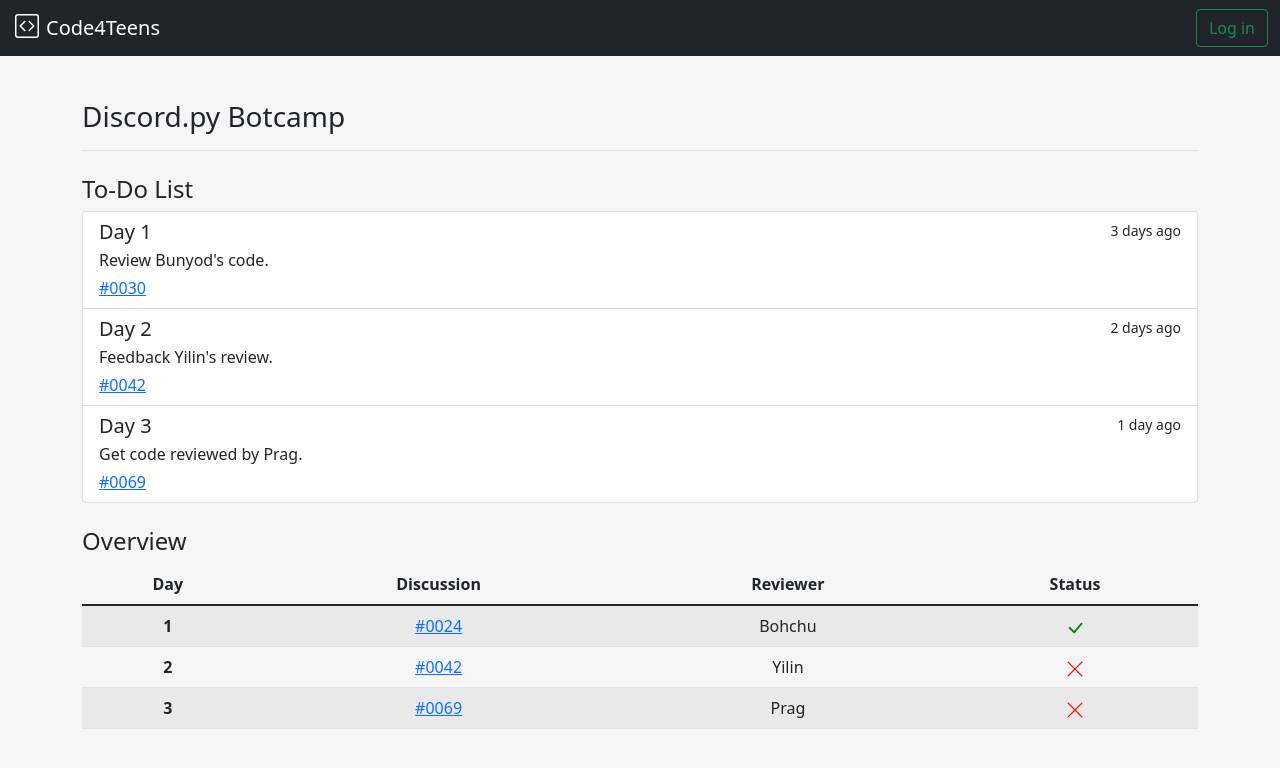
After one commit to code4teens/c4t-web-app, a Flask app: template user/templates/user/other_dashboard.html in a window 1280 px wide. The commit adds this page. Shown: the top 768 px of the page. Run offline with Flask 2, Linux system fonts and the light colour scheme; the template is opened without the code that fills it, so the values that code supplies are empty.

Commit message:
chore: add new dashboard template

```diff
--- a/templates/base.html
+++ b/templates/base.html
@@ -15,7 +15,7 @@
 
 <body>
   <main>
-    <nav class="navbar navbar-expand-sm navbar-dark bg-dark">
+    <nav class="navbar navbar-expand-md navbar-dark bg-dark">
       <div class="container-fluid">
         <a class="navbar-brand" href="/">
           <img src="/static/code-square.svg" alt="" width="30" height="24"
@@ -28,13 +28,14 @@
           <div class="navbar-nav me-auto">
             {% if current_user.is_authenticated %}
             <a class="nav-link{{ ' active' if active_page == 'dashboard' else '' }}" href="/dashboard">Dashboard</a>
+            <a class="nav-link{{ ' active' if active_page == 'other_dashboard' else '' }}" href="/other_dashboard">Other Dashboard</a>
             {% else %}
             <hr class="m-1">
             {% endif %}
           </div>
           <div class="navbar-nav">
             {% if current_user.is_authenticated %}
-            <a class="nav-link pb-3 pe-sm-3 pb-sm-2{{ ' active' if active_page == 'profile' else '' }}"
+            <a class="nav-link pb-3 pe-md-3 pb-md-2{{ ' active' if active_page == 'profile' else '' }}"
               href="/profile/{{ current_user.id }}">{{ current_user.name }}</a>
             <a href="/logout">
               <button class="btn btn-outline-danger form-control" type="button">Log out</button>
--- /dev/null
+++ b/user/templates/user/other_dashboard.html
@@ -0,0 +1,78 @@
+{% extends 'base.html' %}
+{% set active_page = 'other_dashboard' %}
+{% block title %}Other Dashboard{% endblock %}
+{% block content %}
+<div class="container py-4">
+  <h3 class="pb-3 mb-4 border-bottom">Discord.py Botcamp</h3>
+  <h4>To-Do List</h4>
+  <div class="list-group mb-4">
+    <div class="list-group-item">
+      <div class="d-flex w-100 justify-content-between">
+        <h5 class="mb-1">Day 1</h5>
+        <small>3 days ago</small>
+      </div>
+      <p class="mb-1">Review Bunyod's code.</p>
+      <a href="">#0030</a>
+    </div>
+    <div class="list-group-item">
+      <div class="d-flex w-100 justify-content-between">
+        <h5 class="mb-1">Day 2</h5>
+        <small>2 days ago</small>
+      </div>
+      <p class="mb-1">Feedback Yilin's review.</p>
+      <a href="">#0042</a>
+    </div>
+    <div class="list-group-item">
+      <div class="d-flex w-100 justify-content-between">
+        <h5 class="mb-1">Day 3</h5>
+        <small>1 day ago</small>
+      </div>
+      <p class="mb-1">Get code reviewed by Prag.</p>
+      <a href="">#0069</a>
+    </div>
+  </div>
+  <h4>Overview</h4>
+  <table class="table table-responsive-sm table-striped table-hover text-center">
+    <thead>
+      <tr>
+        <th scope="col">Day</th>
+        <th scope="col">Discussion</th>
+        <th scope="col">Reviewer</th>
+        <th scope="col">Status</th>
+      </tr>
+    </thead>
+    <tbody>
+      <tr>
+        <th scope="row">1</th>
+        <td>
+          <a href="">#0024</a>
+        </td>
+        <td>Bohchu</td>
+        <td>
+          <img src="/static/check-lg.svg" alt="" width="20" height="20">
+        </td>
+      </tr>
+      <tr>
+        <th scope="row">2</th>
+        <td>
+          <a href="">#0042</a>
+        </td>
+        <td>Yilin</td>
+        <td>
+          <img src="/static/x-lg.svg" alt="" width="20" height="20">
+        </td>
+      </tr>
+      <tr>
+        <th scope="row">3</th>
+        <td>
+          <a href="">#0069</a>
+        </td>
+        <td>Prag</td>
+        <td>
+          <img src="/static/x-lg.svg" alt="" width="20" height="20">
+        </td>
+      </tr>
+    </tbody>
+  </table>
+</div>
+{% endblock %}
```
Also changed, not shown: user/user.py (+13 -3 lines), static/check-lg.svg (added), static/x-lg.svg (added).
